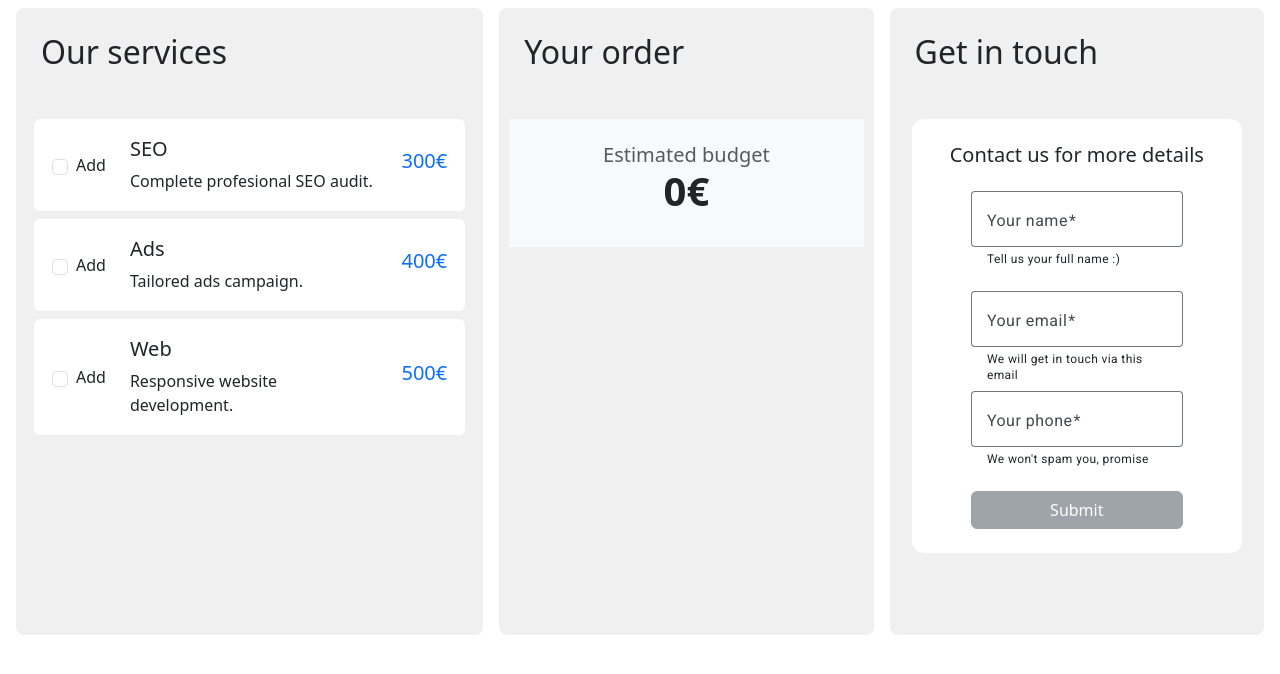
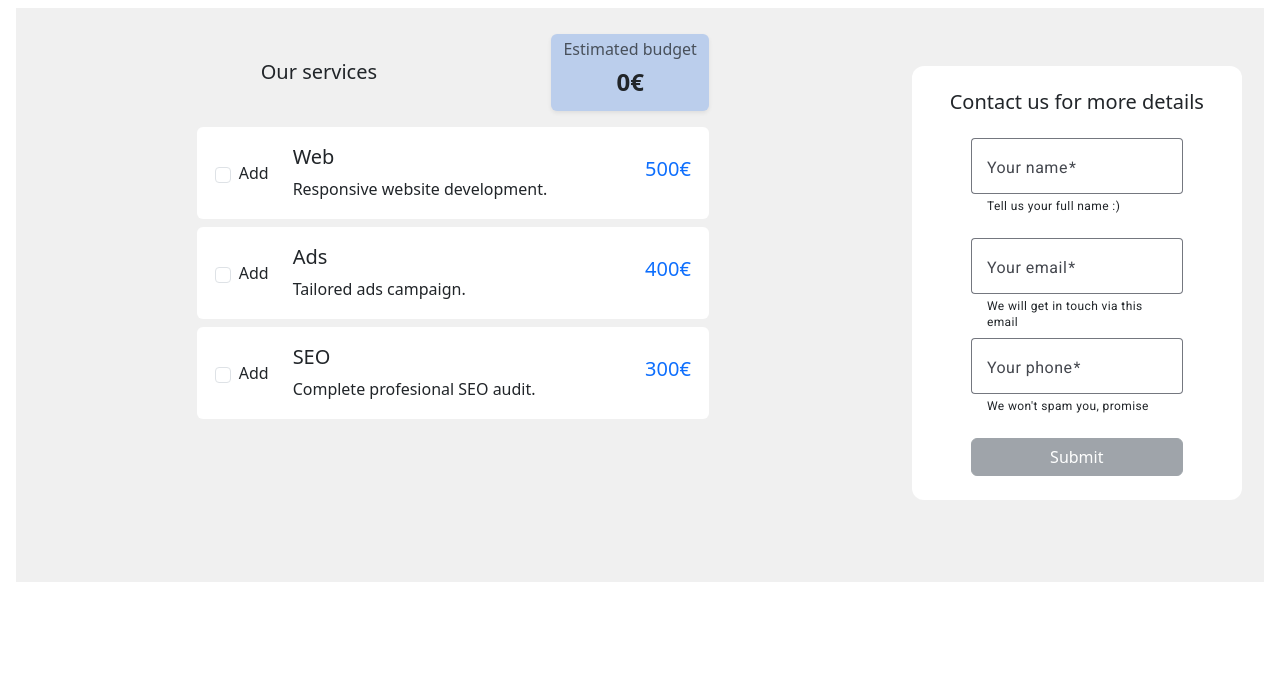
Before and after one commit to zanlamar/BudgetApp, an Angular app: page / in a window 1280 px wide. Shown: the top 674 px of the page. Built offline with nearby package versions, Linux system fonts and the light colour scheme.

Commit message:
home rearranged

```diff
--- a/src/app/components/final-price/final-price.html
+++ b/src/app/components/final-price/final-price.html
@@ -1,13 +1,7 @@
-<!-- // - Solo recibe @Input() totalPrice
-// - Se enfoca únicamente en presentación
-// - No contiene lógica de negocio -->
 
-
-<div class="bg-light w-100 top-0">
-    <div class="container mt-5">
-        <div class="text-center p-4">
-            <h5 class="text-muted mb-0">Estimated budget</h5>
-            <h1 class="fw-bold text-dark">{{totalPrice}}€</h1>
-        </div>
+<div class="budget-box text-center rounded shadow-sm">
+    <div class="text-muted mb-2">
+        <h6 class="text-muted mb-2">Estimated budget</h6>
+        <h4 class="fw-bold text-dark mb-0">{{totalPrice}}€</h4>
     </div>
 </div>
--- a/src/app/components/final-price/final-price.scss
+++ b/src/app/components/final-price/final-price.scss
@@ -0,0 +1,8 @@
+.budget-box {
+  background-color: #bbceec;
+  padding: 0.4rem 0.75rem;
+  box-shadow: 0 1px 2px rgba(0, 0, 0, 0.05);
+  display: inline-block;
+  min-width: 120px;
+  line-height: 1;
+}
--- a/src/app/components/home/home.html
+++ b/src/app/components/home/home.html
@@ -1,16 +1,25 @@
-<div class="container-fluid px-3 d-flex gap-3 mt-2">
-    <div class="column step1 flex-fill ">
+<div class="container-fluid px-3 d-flex mt-2">
+    <div class="column step1 flex-fill">
 
-        <h2>Our services</h2>
+    <div class="services-header-container">
+        <div class="services-header d-flex align-items-center justify-content-between">
 
-        <div class = mt-5>
+            <h5>Our services</h5>
+            <app-final-price
+                [totalPrice]="totalPrice()">
+            </app-final-price>
+        </div>
+    </div>
+
+        <div class = "mt-3">
             <app-service-card
-                service = "SEO"
-                serviceDescription = "Complete profesional SEO audit."
-                price = "300"
-                [isSelected] = "seoSelected()"
-                (checkboxChanged)="onSeoSelectionChange($event)">
+                service = "Web"
+                serviceDescription = "Responsive website development."
+                price = "500"
+                [isSelected] = "webSelected()"
+                (checkboxChanged)="onWebSelectionChange($event)">
             </app-service-card>
+
 
             <app-service-card
                 service = "Ads"
@@ -21,24 +30,21 @@
             </app-service-card>
 
             <app-service-card
-                service = "Web"
-                serviceDescription = "Responsive website development."
-                price = "500"
-                [isSelected] = "webSelected()"
-                (checkboxChanged)="onWebSelectionChange($event)">
+                service = "SEO"
+                serviceDescription = "Complete profesional SEO audit."
+                price = "300"
+                [isSelected] = "seoSelected()"
+                (checkboxChanged)="onSeoSelectionChange($event)">
             </app-service-card>
+
         </div>
     </div>
 
-    <div class="column step1">
-        <h2>Your order</h2>
-        <app-final-price
-            [totalPrice]="totalPrice()">
-        </app-final-price>
-    </div>
 
     <div class="column step3">
-        <h2>Get in touch</h2>
-        <app-contact-form></app-contact-form>
+        <div class="contact-header-container">
+            <!-- <h2>Get in touch</h2> -->
+            <app-contact-form></app-contact-form>
+        </div>
     </div>
 </div>
--- a/src/app/components/home/home.scss
+++ b/src/app/components/home/home.scss
@@ -4,10 +4,20 @@
     width: 30%;
     text-align: start;
     box-sizing: border-box;
-    // margin: 15px;
-    border-radius: 8px;
 }
 
-h2 {
-    margin: 15px;
+h5 {
+    margin-bottom: 0 !important;
+    margin-left: 4rem !important;
 }
+
+.services-header-container {
+  width: 60%;       /* 👈 mismo ancho que las cards */
+  margin: 1rem auto;   /* 👈 centrado horizontal */
+}
+
+.services-header {
+  display: flex;
+  align-items: center;
+  justify-content: space-between;
+}
--- a/src/app/components/service-card/service-card.scss
+++ b/src/app/components/service-card/service-card.scss
@@ -1,8 +1,8 @@
 .card {
-    margin: 0.5em;
-
-    border: 2px solid transparent;
-    transition: border-color 0.3s ease;
+  margin: 0.5em auto;
+  width: 60%;
+  border: 2px solid transparent;
+  transition: border-color 0.3s ease;
 
   &.card-selected {
     border-color: var(--bs-primary);
```
